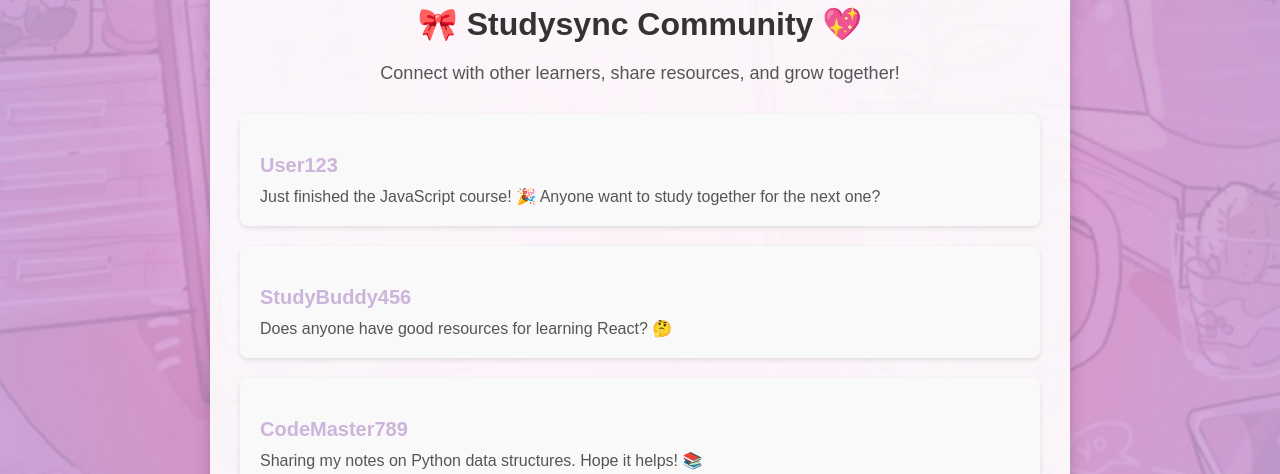
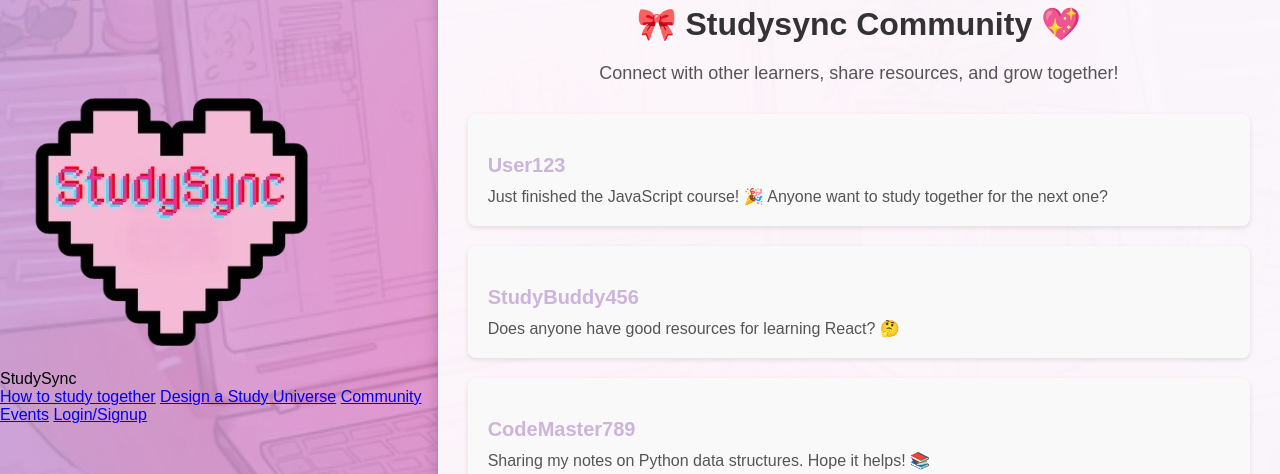
Before and after one commit to missishfish/StudySync, a website: page public/community.html in a window 1280 px wide. Shown: the part 153-627 px from the top of the page. Drawn offline with Linux system fonts and the light colour scheme.

Commit message:
Update community.html

```diff
--- a/public/community.html
+++ b/public/community.html
@@ -7,6 +7,20 @@
     <link rel="stylesheet" href="styles-3.css">
 </head>
 <body>
+     <header class="header">
+        <div class="logo">
+            <div class="logo-img">
+                <img src="assets/images/logo.png" alt="StudySync logo">
+            </div>
+            <span>StudySync</span>
+        </div>
+        <nav>
+            <a href="how_to.html">How to study together</a>
+            <a href="room.html">Design a Study Universe</a>
+            <a href="communities.html">Community Events</a>
+            <a href="index (2).html">Login/Signup</a>
+        </nav>
+    </header>
     <!-- Banner -->
     <div class="banner">
         <marquee behavior="scroll" direction="left">
```
